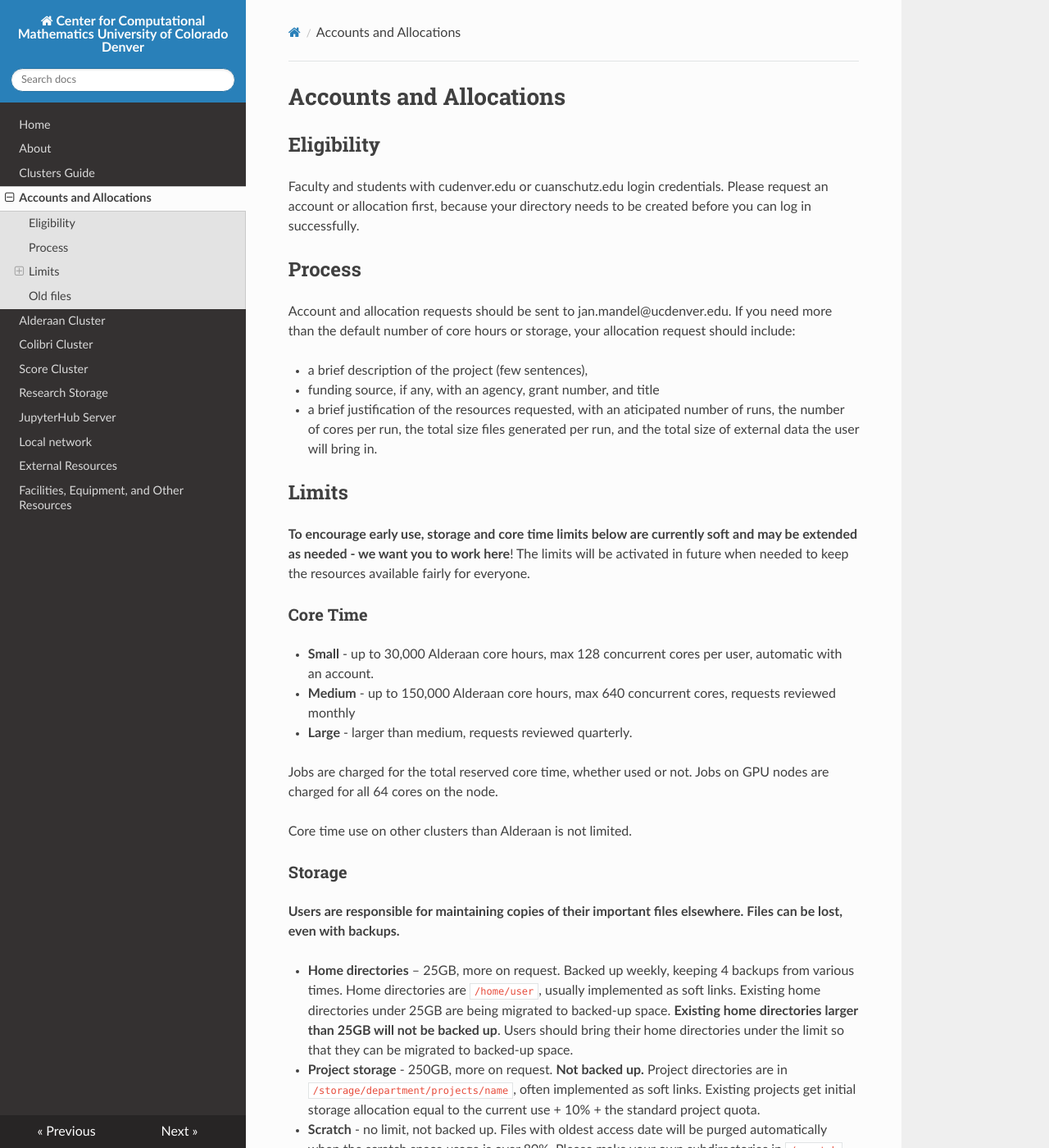
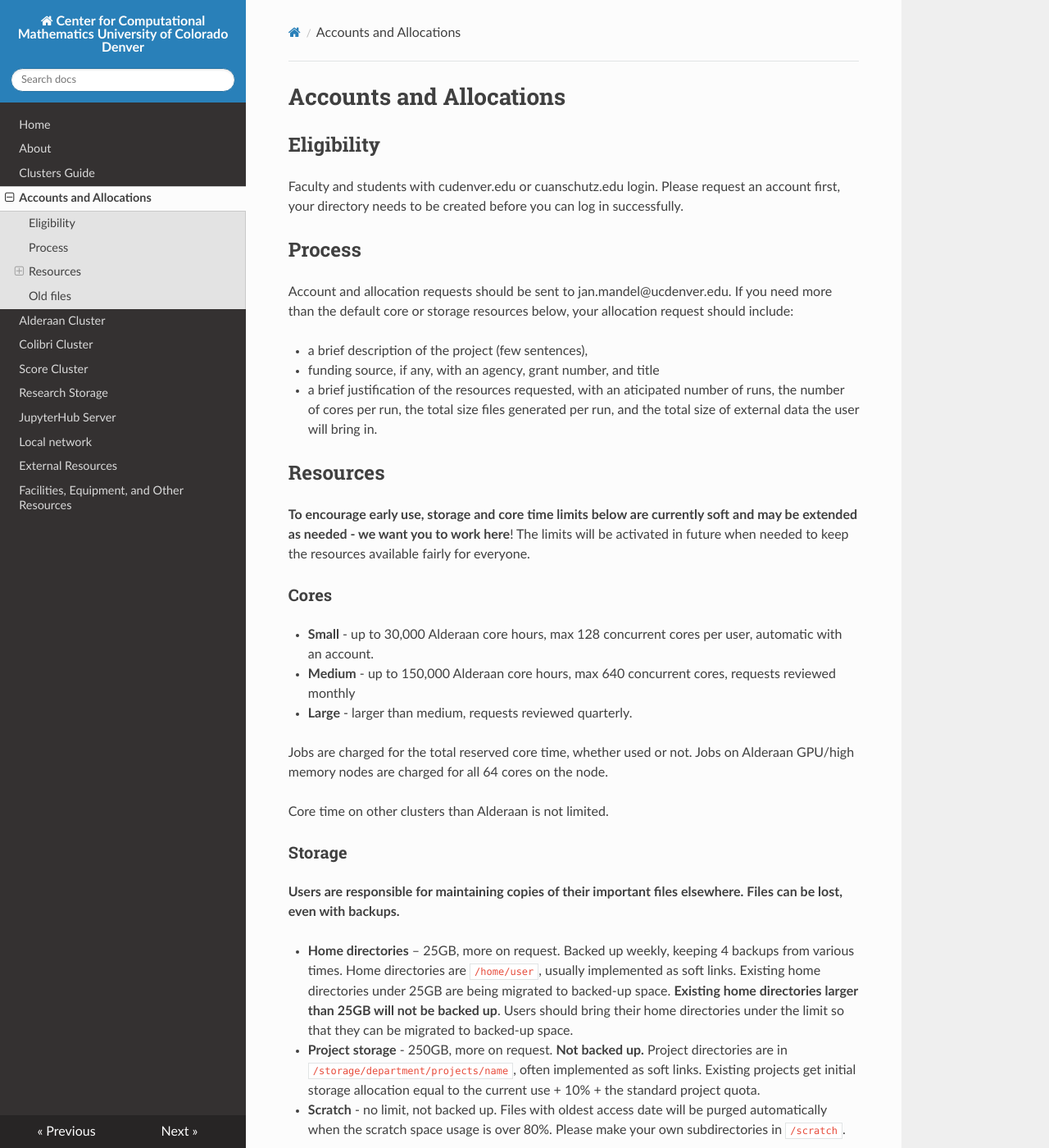
Before and after one commit to ccmucdenver/ccm-docs, an MkDocs documentation site: the page built from docs/allocations.md, in a window 1280 px wide and 1400 px high. Shown: the whole window at 82% size. Built offline with MkDocs 1.6.1, drawn with Linux system fonts in a browser that asks for light colours; nearby versions of some CDN libraries.

Commit message:
Update allocations.md

```diff
--- a/docs/allocations.md
+++ b/docs/allocations.md
@@ -1,25 +1,25 @@
 # Accounts and Allocations
 ## Eligibility
-Faculty and students with cudenver.edu or cuanschutz.edu login credentials. Please request an account or allocation first, because your directory needs to be created before you can log in successfully.
+Faculty and students with cudenver.edu or cuanschutz.edu login. Please request an account first, your directory needs to be created before you can log in successfully.
 ## Process
-Account and allocation requests should be sent to jan.mandel@ucdenver.edu. If you need more than the default number of core hours or storage, your allocation request should include:
+Account and allocation requests should be sent to jan.mandel@ucdenver.edu. If you need more than the default core or storage resources below, your allocation request should include:
 
 * a brief description of the project (few sentences),
 * funding source, if any, with an agency, grant number, and title
 * a brief justification of the resources requested, with an aticipated number of runs, the number of cores per run, the total size files generated per run, and the total size of external data the user will bring in.
 
-## Limits
+## Resources
 **To encourage early use, storage and core time limits below are currently soft and may be extended as needed - we want you to work here**! The limits will be activated in future when needed to keep the resources available fairly for everyone.
 
-### Core Time
+### Cores
 * **Small** - up to 30,000 Alderaan core hours, max 128 concurrent cores per user, automatic with an account.
 * **Medium** - up to 150,000 Alderaan core hours, max 640 concurrent cores, requests reviewed monthly
 * **Large** - larger than medium, requests reviewed quarterly.
 
 Jobs are charged for the total reserved core time, whether used or not.
-Jobs on GPU nodes are charged for all 64 cores on the node.
+Jobs on Alderaan GPU/high memory nodes are charged for all 64 cores on the node.
 
-Core time use on other clusters than Alderaan is not limited.
+Core time on other clusters than Alderaan is not limited.
 
 ### Storage
 **Users are responsible for maintaining copies of their important files elsewhere. Files can be lost, even with backups.**
```
